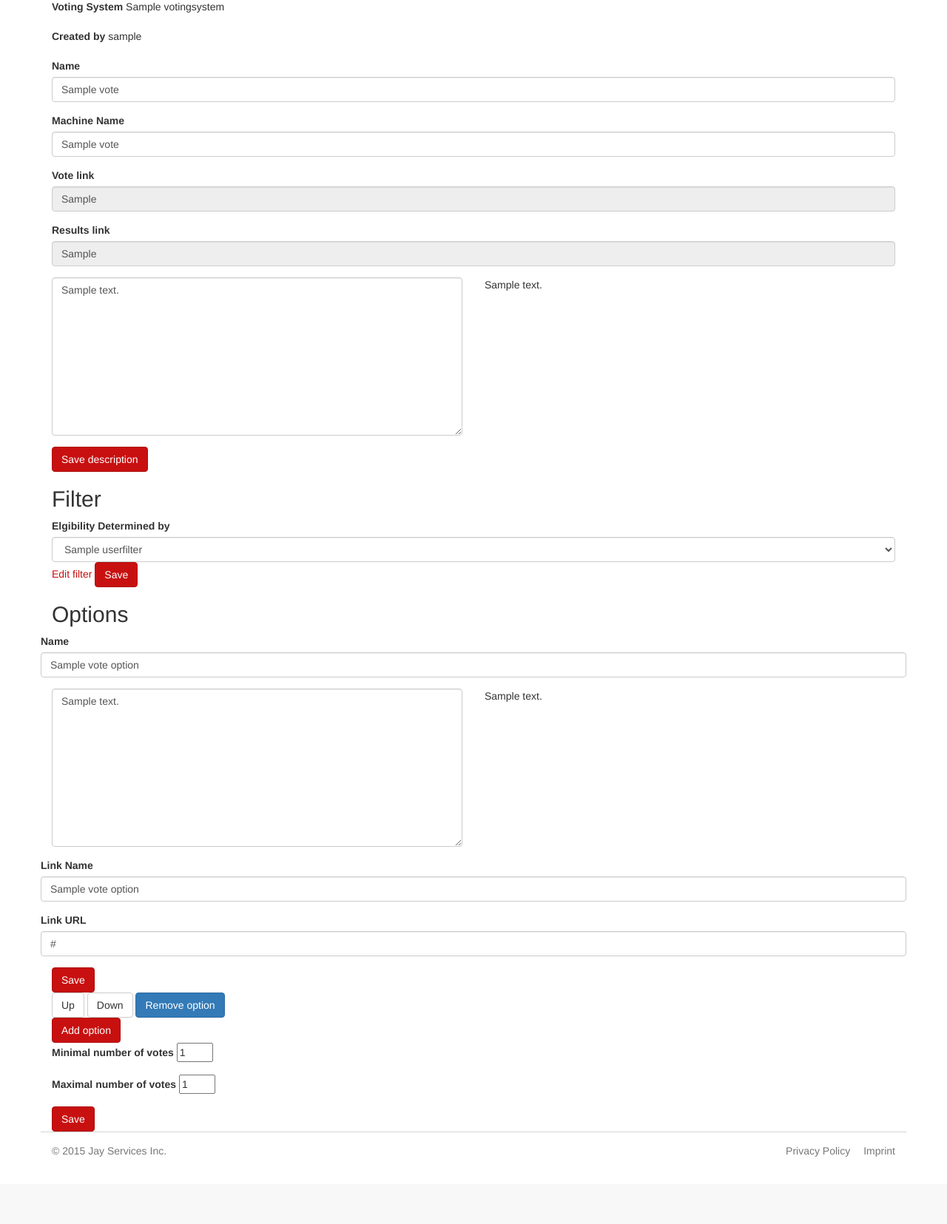
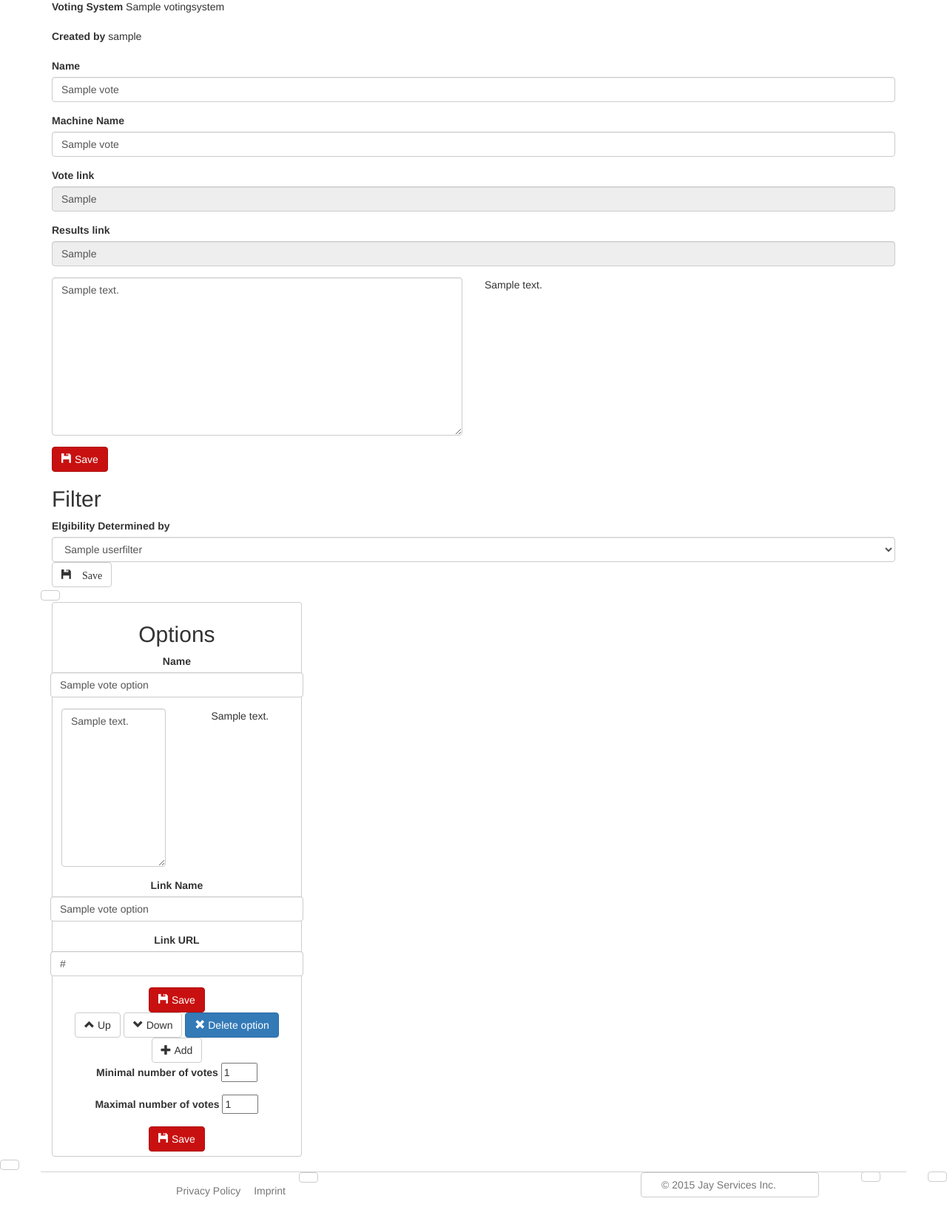
Before and after one commit to tkw1536/jay, a Django app: template templates/vote/vote_edit.html in a window 1280 px wide. Shown: the part 135-1790 px from the top of the page at 74% size. Before the commit the page ends 1699 px from the top, so only its background shows below. Run offline with Django 3.2, Linux system fonts and the light colour scheme; tables that the repository leaves empty hold one stand-in row (values such as "Sample post"); the template is opened without the code that fills it: values that come from a table or form of the project are taken from there, most other values are stand-ins (such as "Sample title", 1, 10 or a date in 2020); parts of the project's set-up code (start-up, migrations or seed data) failed here and were passed over; some libraries are stand-ins or nearby versions.

Commit message:
Consistent button scheme

```diff
--- a/templates/filters/filter_edit.html
+++ b/templates/filters/filter_edit.html
@@ -16,7 +16,7 @@
     <div class="col-sm-6">
       <h2 style="display:inline; "> Edit Filter </h2>
 
-      <a href="{% url 'filters:test' filter_id=filter.id %}" class="btn btn-xs btn-default">Test</a>
+      <a href="{% url 'filters:test' filter_id=filter.id %}" class="btn btn-xs btn-default"><span class="glyphicon glyphicon-play-circle"></span>&nbsp;Test</a>
       <a href="{% url 'filters:forest' %}" class="btn btn-xs btn-danger">Back to overview</a>
 
       <br />
@@ -39,7 +39,7 @@
           <input type="text" class="form-control" name="value" id="value" placeholder="Filter" value="{{filter.value | escape}}">
         </div>
 
-        <button type="submit" class="btn btn-danger" id="submit">Save</button>
+        <button type="submit" class="btn btn-primary" id="submit"><span class="glyphicon glyphicon-floppy-disk"></span>&nbsp;Save</button>
       </form>
     </div>
     <div class="col-sm-6 centertable" id="preview">
--- a/templates/systems/systems_edit.html
+++ b/templates/systems/systems_edit.html
@@ -30,7 +30,7 @@
       </div>
       <div class="form-group">
         <div class="col-sm-offset-3 col-sm-9">
-          <button type="submit" class="btn btn-primary">Save</button>
+          <button type="submit" class="btn btn-primary"><span class="glyphicon glyphicon-floppy-disk"></span>&nbsp;Save</button>
         </div>
       </div>
     </form>
--- a/templates/vote/fragments/add_option.html
+++ b/templates/vote/fragments/add_option.html
@@ -2,7 +2,7 @@
   <div class="col-sm-12">
     <form method="POST" action="{% url 'votes:option_add' system_name=vote.system.machine_name vote_name=vote.machine_name  %}">
       {% csrf_token %}
-      <button type="submit" class="btn btn-primary" {% if vote_readonly %} disabled="disabled" {% endif %}>Add option</button>
+      <button type="submit" class="btn btn-default" {% if vote_readonly %} disabled="disabled" {% endif %}><span class="glyphicon glyphicon-plus"></span>&nbsp;Add</button>
     </form>
   </div>
 </div>
--- a/templates/vote/fragments/desc_edit.html
+++ b/templates/vote/fragments/desc_edit.html
@@ -48,7 +48,7 @@
   </div>
   <div class="row">
     <div class="col-sm-12">
-        <button type="submit" class="btn btn-primary" {% if vote_readonly %} disabled="disabled" {% endif %}>Save description</button>
+        <button type="submit" class="btn btn-primary" {% if vote_readonly %} disabled="disabled" {% endif %}><span class="glyphicon glyphicon-floppy-disk"></span>&nbsp;Save</button>
     </div>
   </div>
 </form>
--- a/templates/vote/fragments/filter_edit.html
+++ b/templates/vote/fragments/filter_edit.html
@@ -20,8 +20,8 @@
   </div>
   <div class="row">
     <div class="col-sm-12">
-        <a clas="btn btn-default" target="_blank" href="{% url 'filters:edit' filter_id=vote.filter.id %}">Edit filter</a>
-        <button type="submit" class="btn btn-primary" {% if vote_readonly %} disabled="disabled" {% endif %}>Save</button>
+        <a class="btn btn-default" target="_blank" href="{% url 'filters:edit' filter_id=vote.filter.id %}"><span class="glyphicon glyphicon-pencil></span>&nbsp;Edit filter</a>
+        <button type="submit" class="btn btn-primary" {% if vote_readonly %} disabled="disabled" {% endif %}><span class="glyphicon glyphicon-floppy-disk"></span>&nbsp;Save</button>
     </div>
   </div>
 </form>
--- a/templates/vote/fragments/num_options_edit.html
+++ b/templates/vote/fragments/num_options_edit.html
@@ -18,7 +18,7 @@
   </div>
   <div class="row">
     <div class="col-sm-12">
-        <button type="submit" class="btn btn-primary" {% if vote_readonly %} disabled="disabled" {% endif %}>Save</button>
+        <button type="submit" class="btn btn-primary" {% if vote_readonly %} disabled="disabled" {% endif %}><span class="glyphicon glyphicon-floppy-disk"></span>&nbsp;Save</button>
     </div>
   </div>
 </form>
--- a/templates/vote/fragments/option_edit.html
+++ b/templates/vote/fragments/option_edit.html
@@ -37,7 +37,7 @@
 
   <div class="row">
     <div class="col-sm-12">
-        <button type="submit" class="btn btn-primary" {% if vote_readonly %} disabled="disabled" {% endif %}>Save</button>
+        <button type="submit" class="btn btn-primary" {% if vote_readonly %} disabled="disabled" {% endif %}><span class="glyphicon glyphicon-floppy-disk"></span>&nbsp;Save</button>
     </div>
   </div>
 </form>
@@ -49,17 +49,17 @@
     <form method="POST" action="{% url 'votes:option_up' system_name=vote.system.machine_name vote_name=vote.machine_name %}" class="form-inline" style="display: inline; ">
       {% csrf_token %}
       <input type="hidden" name="option_id" value="{{o.id}}">
-      <button type="submit" class="btn btn-default" {% if vote_readonly %} disabled="disabled" {% endif %}>Up</button>
+      <button type="submit" class="btn btn-default" {% if vote_readonly %} disabled="disabled" {% endif %}><span class="glyphicon glyphicon-chevron-up"></span>&nbsp;Up</button>
     </form>
     <form method="POST" action="{% url 'votes:option_down' system_name=vote.system.machine_name vote_name=vote.machine_name %}" class="form-inline" style="display: inline; ">
       {% csrf_token %}
       <input type="hidden" name="option_id" value="{{o.id}}">
-      <button type="submit" class="btn btn-default" {% if vote_readonly %} disabled="disabled" {% endif %}>Down</button>
+      <button type="submit" class="btn btn-default" {% if vote_readonly %} disabled="disabled" {% endif %}><span class="glyphicon glyphicon-chevron-down"></span>&nbsp;Down</button>
     </form>
     <form method="POST" action="{% url 'votes:option_delete' system_name=vote.system.machine_name vote_name=vote.machine_name %}" class="form-inline" style="display: inline; ">
       {% csrf_token %}
       <input type="hidden" name="option_id" value="{{o.id}}">
-      <button type="submit" class="btn btn-danger" {% if vote_readonly %} disabled="disabled" {% endif %}>Remove option</button>
+      <button type="submit" class="btn btn-danger" {% if vote_readonly %} disabled="disabled" {% endif %}><span class="glyphicon glyphicon-remove"></span>&nbsp;Delete option</button>
     </form>
   </div>
 </div>
```
Also changed, not shown: doc/buttonscheme.md (added, +16 -0 lines), templates/filters/filter_forest.html (+8 -4 lines), templates/systems/systems_overview.html (+4 -4 lines).
